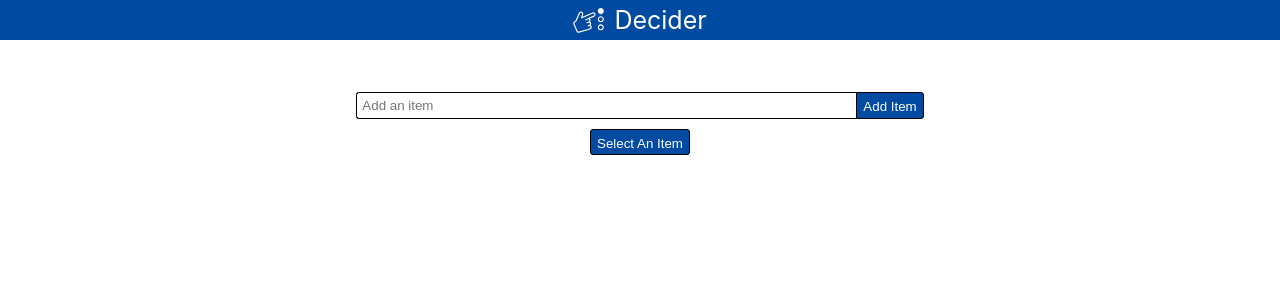
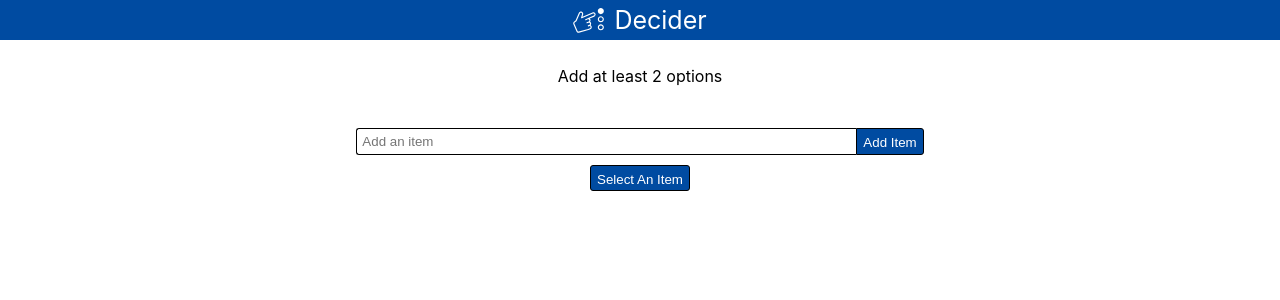
Before and after one commit to ProjectErostribe/decidr, a React (Create React App) app: page / in a window 1280 px wide. Shown: the top 300 px of the page. Built offline with nearby package versions, Linux system fonts and the light colour scheme.

Commit message:
feat(style): display list count

```diff
--- a/src/App.css
+++ b/src/App.css
@@ -70,7 +70,7 @@ main {
   max-width: 100px;
 }
 
-ol#display-list {
+#display-list ol {
   display: flex;
   flex-direction: column;
   align-items: center;
--- a/src/Components/DisplayList.js
+++ b/src/Components/DisplayList.js
@@ -7,8 +7,14 @@ export default function DisplayList({ listContainer }) {
   );
 
   return (
-    <ol id="display-list">
-      {displayList}
-    </ol>
+    <div id="display-list">
+      { listContainer.length > 0
+        ? <p>Options: {listContainer.length}</p>
+        : <p>Add at least 2 options</p>
+      }
+      <ol>
+        {displayList}
+      </ol>
+    </div>
   )
 }
```
